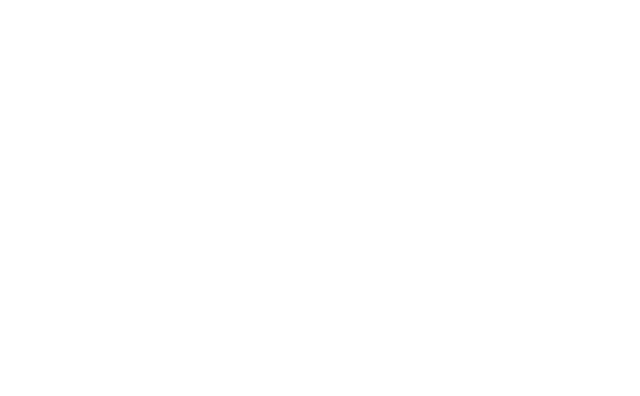
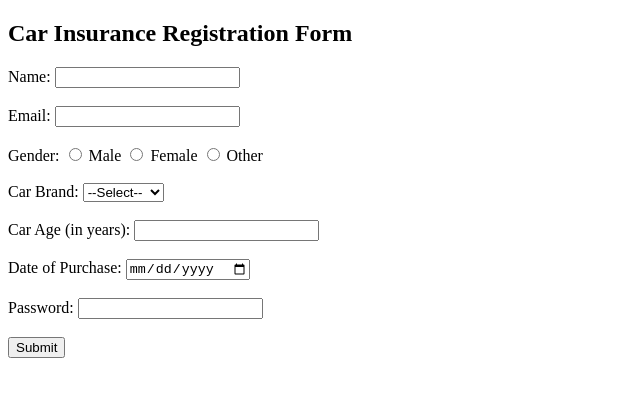
Before and after one commit to acciojob/car-insurance-form-yashraj-gorde, a website: page main.html in a window 1280 px wide. Shown: the whole page, without its empty margins (0-640 px from the left). Drawn offline with Linux system fonts and the light colour scheme.

Commit message:
created a submission

```diff
--- a/main.html
+++ b/main.html
@@ -1,16 +1,65 @@
 <!DOCTYPE html>
-
-<html>
+<html lang="en">
 
 <head>
-	<link rel="stylesheet" href="styles.css">
+  <meta charset="UTF-8">
+  <title>Car Insurance Registration Form</title>
 </head>
 
 <body>
-	<!-- the entire body must be written by student -->
-    <script type="text/javascript" src="./script.js">
-</script>
+  <h2>Car Insurance Registration Form</h2>
 
+  <form method="post">
+    <!-- Name -->
+    <label for="name">Name:</label>
+    <input type="text" id="name" required>
+    <br><br>
+
+    <!-- Email -->
+    <label for="email">Email:</label>
+    <input type="email" id="email" required>
+    <br><br>
+
+    <!-- Gender -->
+    <label>Gender:</label>
+    <input type="radio" id="male" name="gender" value="Male" required>
+    <label for="male">Male</label>
+
+    <input type="radio" id="female" name="gender" value="Female" required>
+    <label for="female">Female</label>
+
+    <input type="radio" id="other" name="gender" value="Other" required>
+    <label for="other">Other</label>
+    <br><br>
+
+    <!-- Car Brands -->
+    <label for="cars">Car Brand:</label>
+    <select id="cars">
+      <option value="">--Select--</option>
+      <option value="BMW">BMW</option>
+      <option value="Audi">Audi</option>
+      <option value="Mercedez">Mercedez</option>
+    </select>
+    <br><br>
+
+    <!-- Car Age -->
+    <label for="carage">Car Age (in years):</label>
+    <input type="number" id="carage" required>
+    <br><br>
+
+    <!-- Date of Purchase -->
+    <label for="dop">Date of Purchase:</label>
+    <input type="date" id="dop" required>
+    <br><br>
+
+    <!-- Password -->
+    <label for="password">Password:</label>
+    <input type="password" id="password" required>
+    <br><br>
+
+    <!-- Submit Button -->
+    <button type="submit">Submit</button>
+  </form>
 </body>
 
 </html>
```
